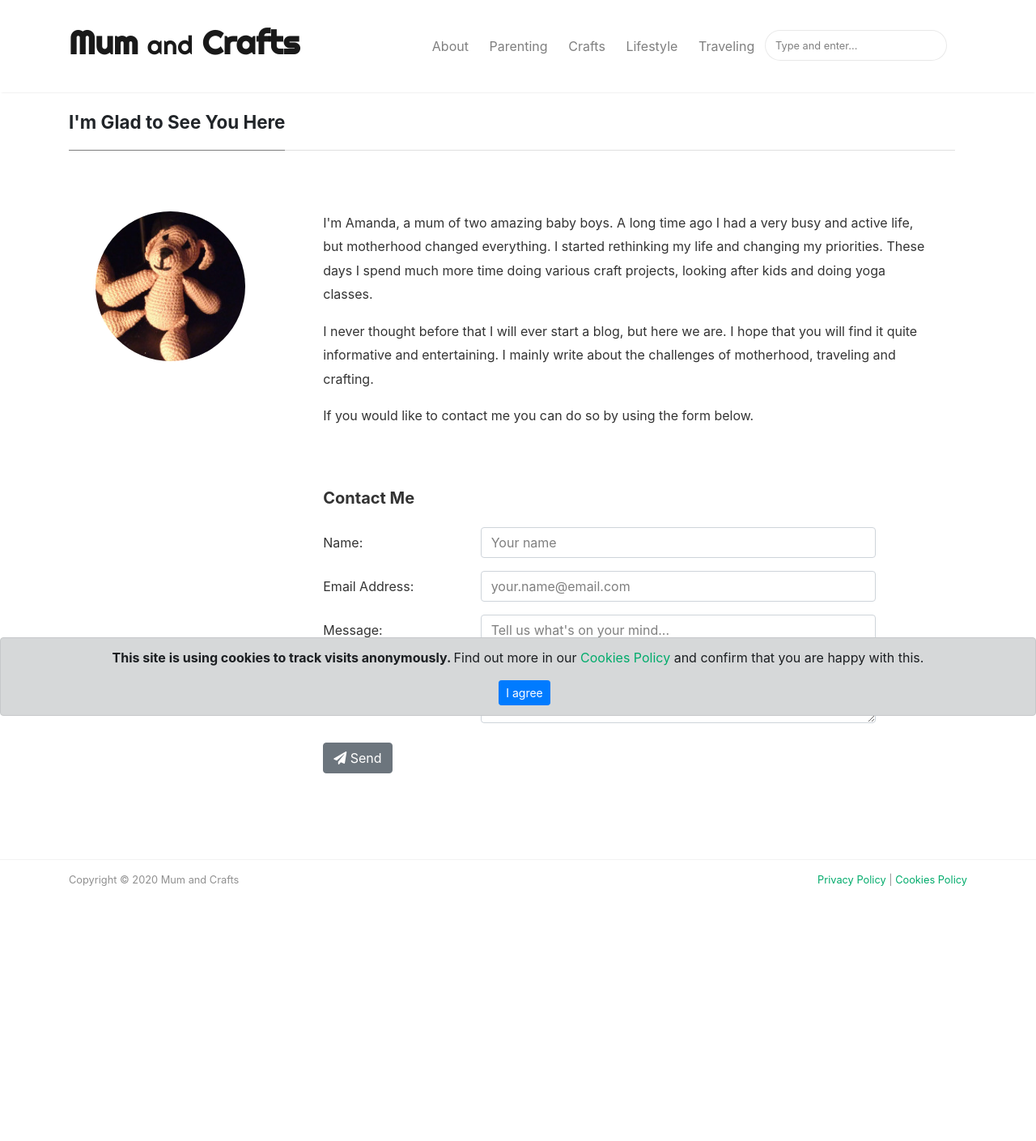
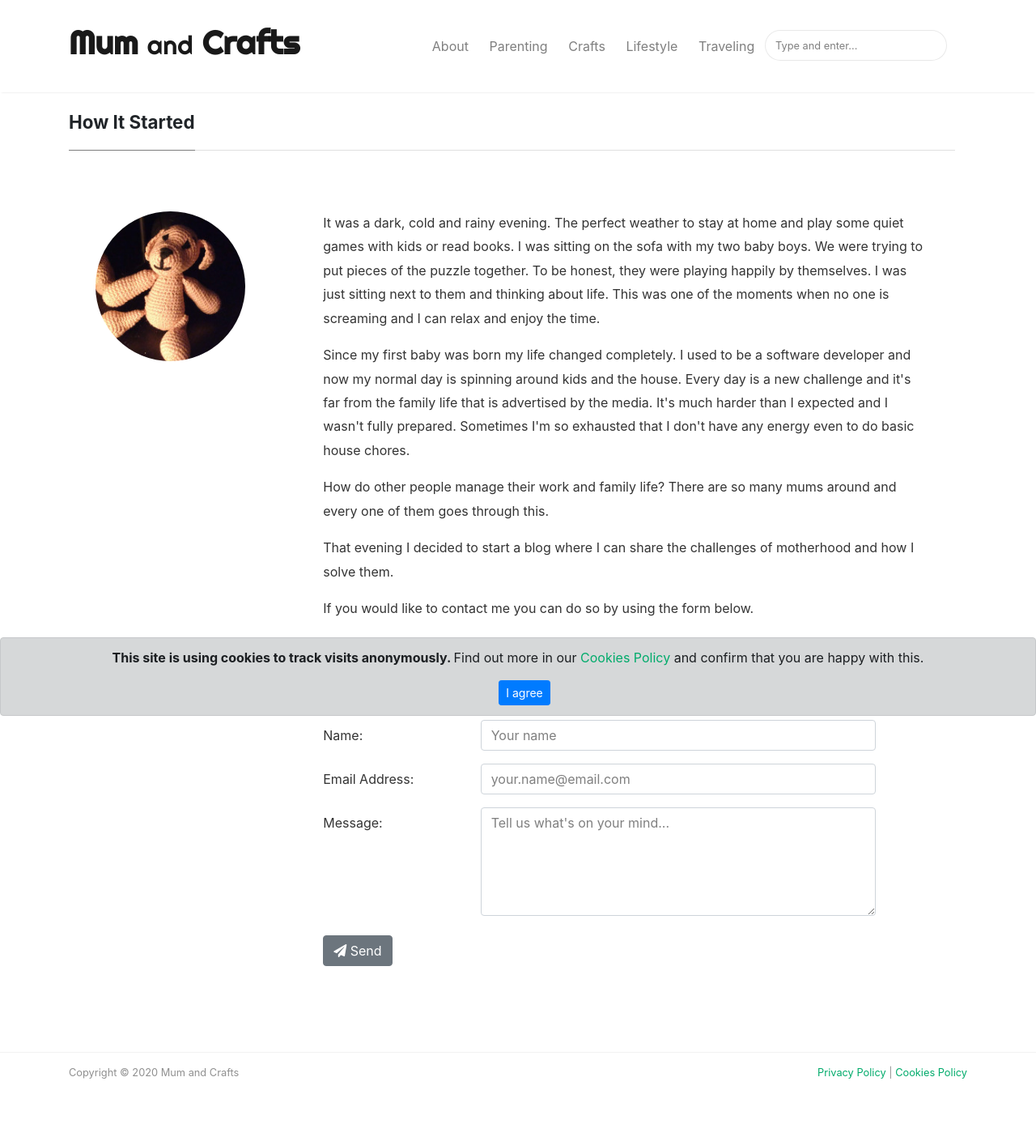
Before and after one commit to just-a-mum/blog, a Jekyll site: the page built from _pages/about.md, in a window 1280 px wide. Shown: the whole page at 81% size. Built offline with Jekyll 4.4.1, drawn with Linux system fonts in a browser that asks for light colours; nearby versions of some CDN libraries; before the commit the page ends 1170 px from its top, so only the background shows below that.

Commit message:
about me

```diff
--- a/_layouts/category.html
+++ b/_layouts/category.html
@@ -7,6 +7,10 @@ layout: default
         <div class="row listrecent">
             <div class="section-title col-md-12">
                 <h2><span class="text-capitalize">{{ page.category }}</span></h2>
+            </div>
+            <div class="col-md-12">
+                {{content}}
+                <br/> <br/>
             </div>
             {% for post in site.categories[page.category] %}
                     {% if post.title != null %}
--- a/_pages/about.md
+++ b/_pages/about.md
@@ -1,19 +1,27 @@
 ---
 layout: page
-title: I'm Glad to See You Here
+title: How It Started
 permalink: /about
 ---
 
 <div class="row justify-content-between">
 <div class="col-md-3 p-5">
-
 <p class="mb-5"><img  class="rounded-circle z-depth-2" src="{{site.baseurl}}/assets/images/avatar.jpg" /></p>
 </div>
 <div class="col-md-9 p-5">
-<p>I'm Amanda, a mum of two amazing baby boys. A long time ago I had a very busy and active life, but motherhood changed everything. I started rethinking my life and changing my priorities.
-These days I spend much more time doing various craft projects, looking after kids and doing yoga classes. </p>
-<p>I never thought before that I will ever start a blog, but here we are. I hope that you will find it quite informative and entertaining.
-I mainly write about the challenges of motherhood, traveling and crafting.</p>
+<p>It was a dark, cold and rainy evening. The perfect weather to stay at home and play some quiet games with kids or read books.
+I was sitting on the sofa with my two baby boys.
+We were trying to put pieces of the puzzle together. To be honest, they were playing happily by themselves. I was just sitting next to them and thinking about life.
+This was one of the moments when no one is screaming and I can relax and enjoy the time.</p>
+<p>Since my first baby was born my life changed completely. I used to be a software developer and now my normal day is spinning around kids and the house.
+Every day is a new challenge and it's far from the family life that is advertised by the media.
+It's much harder than I expected and I wasn't fully prepared. Sometimes I'm so exhausted that I don't have any energy even to do basic house chores.</p>
+
+<p>How do other people manage their work and family life? There are so many mums around and every one of them goes through this. </p>
+
+<p>That evening I decided to start a blog where I can share the challenges of motherhood and how I solve them.</p>
+
+
 <p>If you would like to contact me you can do so by using the form below.</p>
 <br/><br/>
 
@@ -39,7 +47,7 @@ I mainly write about the challenges of motherhood, traveling and crafting.</p>
         </div>
     </div>
      <button class="btn btn-secondary my-2"><i class="fa fa-paper-plane"></i>&nbsp;Send</button>
-     </div>
+    </div>
     <div class="text-center p-5 thankyou_message" style="display:none;">
       <h5>
          Thanks for contacting me!
--- a/index.html
+++ b/index.html
@@ -10,7 +10,8 @@ title: Home
 <div class="jumbotron fortags">
 	<div class="d-md-flex h-100">
 		<div class="col-md-12 p-5 align-self-center text-center mainheading">
-            <h2 class="sitetitle">Family Life, Traveling and Crafts</h2>
+            <h2 class="sitetitle">Once Upon a Time ...</h2>
+            <p>A story of one family from the Mum's perspective</p>
 		</div>
 	</div>
 </div>
```
Also changed, not shown: _blog_categories/crafts.md (+9 -0 lines), assets/images/12.jpg.
